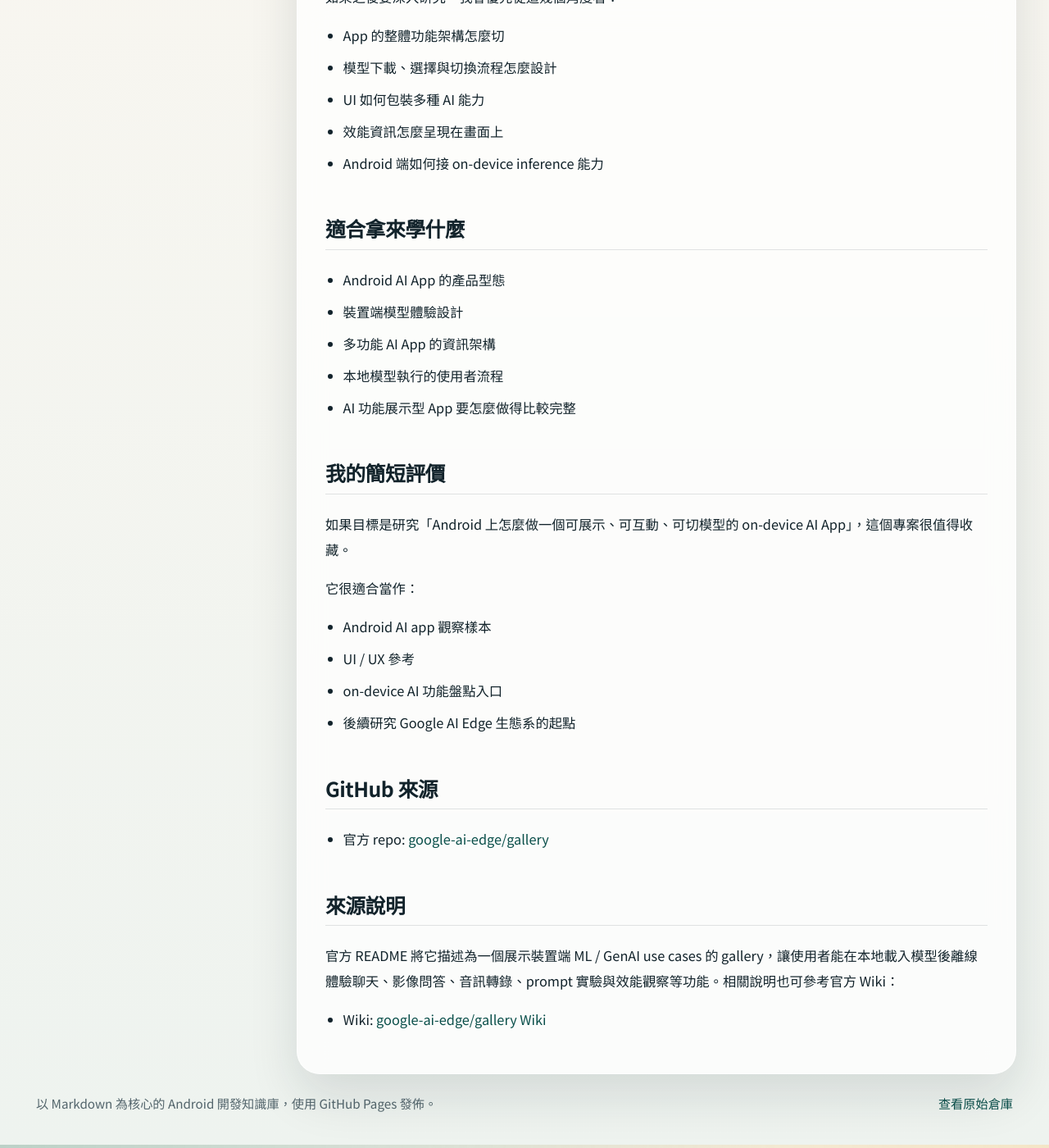
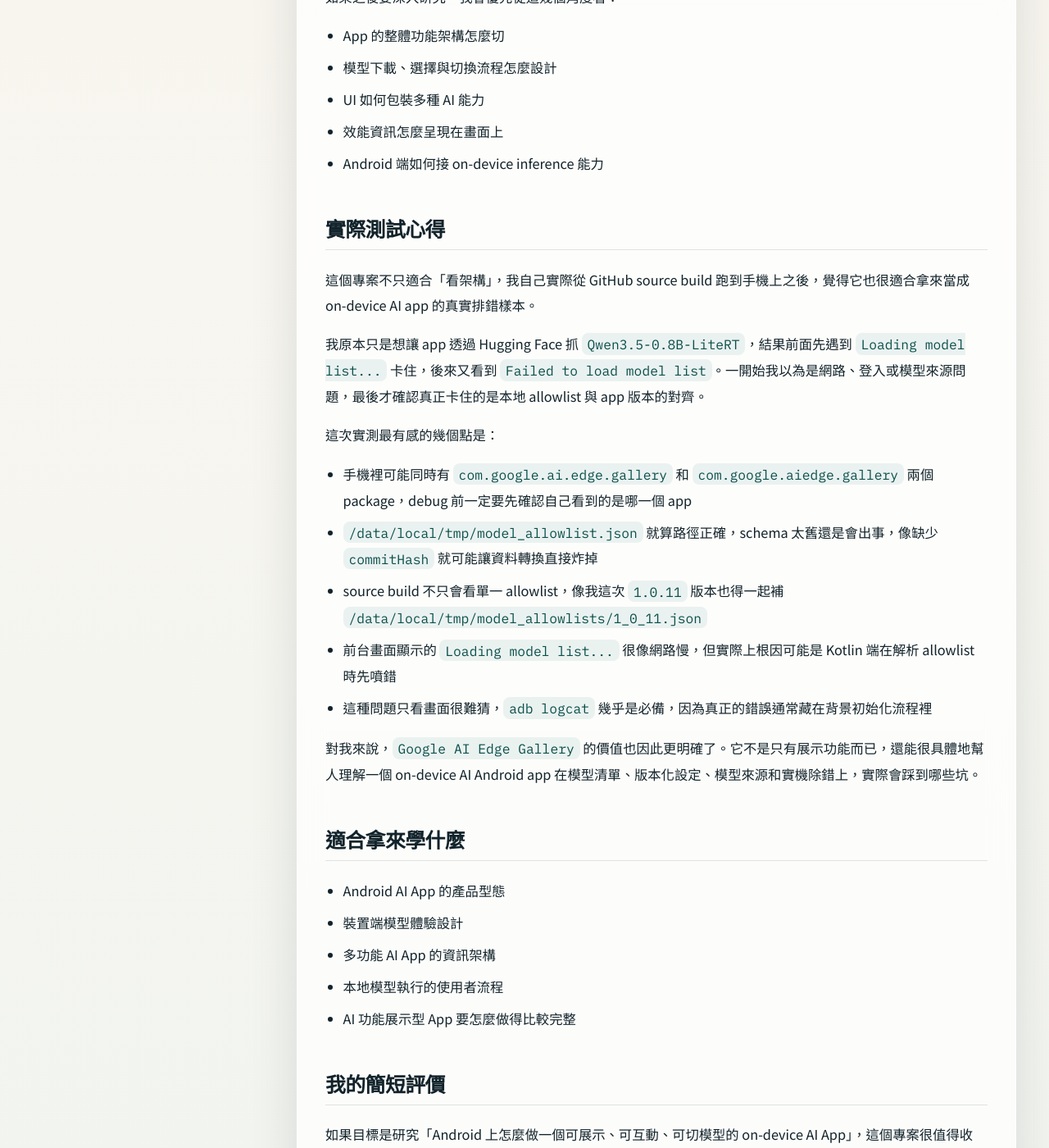
Before and after one commit to icools/android, a Jekyll site: the page built from projects/google-ai-edge-gallery.md, in a window 1280 px wide and 1400 px high, scrolled down 1756 px. Shown: the whole window at 82% size. Built offline with Jekyll 4.4.1, drawn with Linux system fonts in a browser that asks for light colours.

Commit message:
Add Google AI Edge Gallery testing notes

```diff
--- a/projects/google-ai-edge-gallery.md
+++ b/projects/google-ai-edge-gallery.md
@@ -55,6 +55,22 @@ status: active
 - 效能資訊怎麼呈現在畫面上
 - Android 端如何接 on-device inference 能力
 
+## 實際測試心得
+
+這個專案不只適合「看架構」，我自己實際從 GitHub source build 跑到手機上之後，覺得它也很適合拿來當成 on-device AI app 的真實排錯樣本。
+
+我原本只是想讓 app 透過 Hugging Face 抓 `Qwen3.5-0.8B-LiteRT`，結果前面先遇到 `Loading model list...` 卡住，後來又看到 `Failed to load model list`。一開始我以為是網路、登入或模型來源問題，最後才確認真正卡住的是本地 allowlist 與 app 版本的對齊。
+
+這次實測最有感的幾個點是：
+
+- 手機裡可能同時有 `com.google.ai.edge.gallery` 和 `com.google.aiedge.gallery` 兩個 package，debug 前一定要先確認自己看到的是哪一個 app
+- `/data/local/tmp/model_allowlist.json` 就算路徑正確，schema 太舊還是會出事，像缺少 `commitHash` 就可能讓資料轉換直接炸掉
+- source build 不只會看單一 allowlist，像我這次 `1.0.11` 版本也得一起補 `/data/local/tmp/model_allowlists/1_0_11.json`
+- 前台畫面顯示的 `Loading model list...` 很像網路慢，但實際上根因可能是 Kotlin 端在解析 allowlist 時先噴錯
+- 這種問題只看畫面很難猜，`adb logcat` 幾乎是必備，因為真正的錯誤通常藏在背景初始化流程裡
+
+對我來說，`Google AI Edge Gallery` 的價值也因此更明確了。它不是只有展示功能而已，還能很具體地幫人理解一個 on-device AI Android app 在模型清單、版本化設定、模型來源和實機除錯上，實際會踩到哪些坑。
+
 ## 適合拿來學什麼
 
 - Android AI App 的產品型態
```
